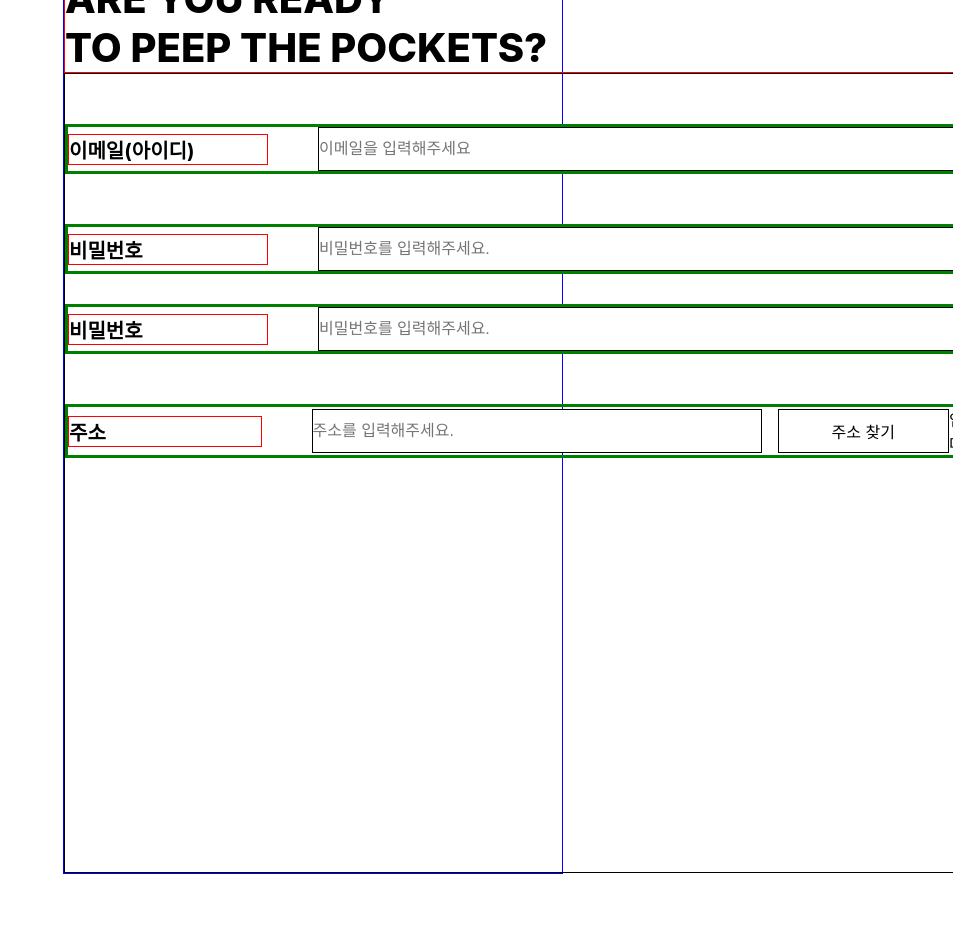
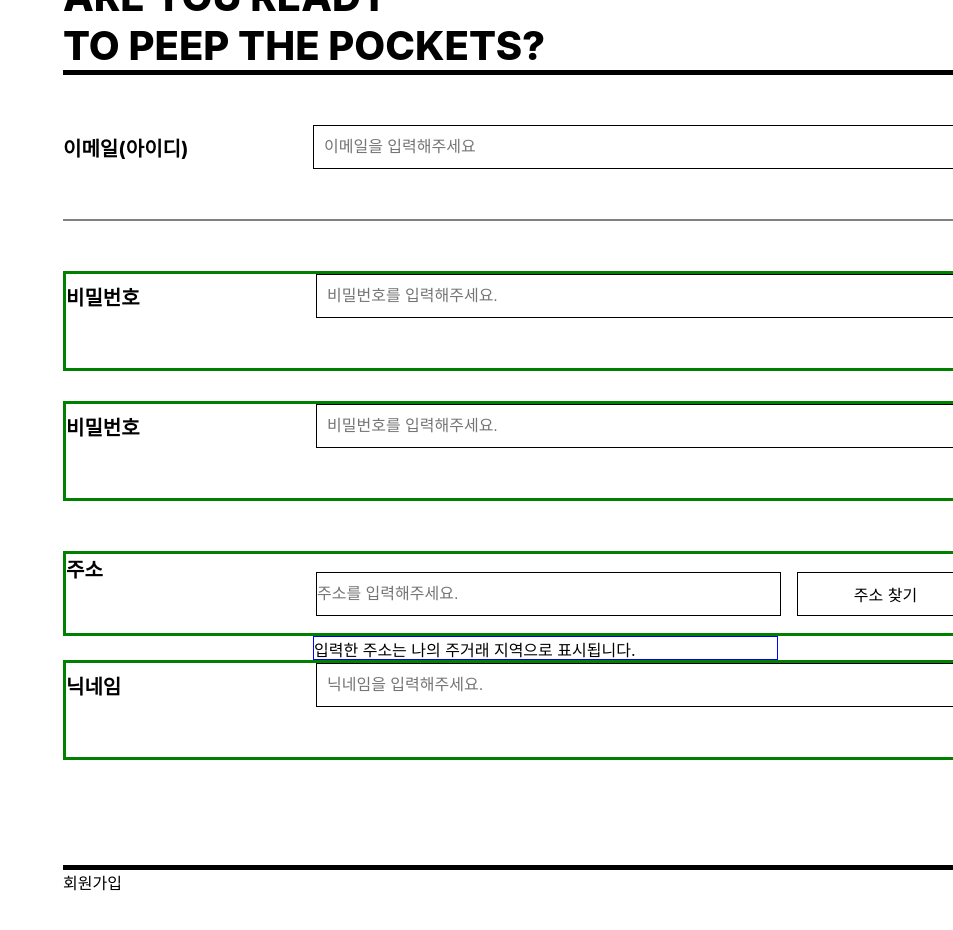
Before and after one commit to ffinal4/front-end, a React (Create React App) app: page /signup in a window 1280 px wide. Shown: the part 360-1290 px from the top of the page, without its empty margins (327-1280 px from the left). Built offline with nearby package versions, Linux system fonts and the light colour scheme.

Commit message:
"PEEP-6 <로그인 페이지 구현중>"

```diff
--- a/src/pages/SignupPage.tsx
+++ b/src/pages/SignupPage.tsx
@@ -27,21 +27,22 @@ const SignupPage = () => {
           <Label>주소</Label>
           <AddressInput type="text" placeholder="주소를 입력해주세요." />
           <SearchButton>주소 찾기</SearchButton>
-          <Ment>입력한 주소는 나의 주거래 지역으로 표시됩니다.</Ment>
         </AddressContainer>
-
-        {/* <Label>닉네임</Label>
-        <Input type="text" placeholder="닉네임을 입력해주세요." />
-        <div>회원가입</div> */}
+        <Ment>입력한 주소는 나의 주거래 지역으로 표시됩니다.</Ment>
+        <NickNameContainer>
+          <Label>닉네임</Label>
+          <Input type="text" placeholder="닉네임을 입력해주세요." />
+        </NickNameContainer>
       </SignUpForm>
+      <div>회원가입</div>
     </SignUpPageContainer>
   );
 };
 const SignUpPageContainer = styled.div`
-  border: 1px solid blue;
+  /* border: 1px solid blue; */
 `;
 const TitleContainer = styled.div`
-  border: 1px solid red;
+  /* border: 1px solid red; */
   width: 1200px;
   margin: auto;
   margin-top: 100px;
@@ -51,16 +52,16 @@ const Title = styled.div`
   font-weight: 800;
 `;
 const SignUpForm = styled.form`
-  border: 1px solid black;
-  /* border-top: 5px solid black;
-  border-bottom: 5px solid black; */
+  /* border: 1px solid black; */
+  border-top: 5px solid black;
+  border-bottom: 5px solid black;
   width: 1200px;
   height: 800px;
   margin: auto;
   padding-top: 50px;
 `;
 const EmailContainer = styled.div`
-  border: 3px solid green;
+  border-bottom: 2px solid gray;
   display: flex;
   align-items: center;
   margin-bottom: 50px;
@@ -70,14 +71,17 @@ const Label = styled.div`
   font-size: 20px;
   width: 200px;
   font-weight: 700;
-  border: 1px solid red;
+  /* border: 1px solid red; */
   margin-right: 50px;
+  margin-bottom: 50px;
 `;
 const Input = styled.input`
   border: 1px solid black;
   width: 658px;
   height: 44px;
   font-size: 16px;
+  margin-bottom: 50px;
+  padding: 10px;
 `;
 const PwContainer = styled.div`
   border: 3px solid green;
@@ -112,5 +116,15 @@ const SearchButton = styled.div`
   justify-content: center;
   margin-left: 16px;
 `;
-const Ment = styled.div``;
+const Ment = styled.div`
+  border: 1px solid blue;
+  width: 465px;
+  height: 24px;
+  margin-left: 250px;
+`;
+const NickNameContainer = styled.div`
+  border: 3px solid green;
+  display: flex;
+  align-items: center;
+`;
 export default SignupPage;
```
